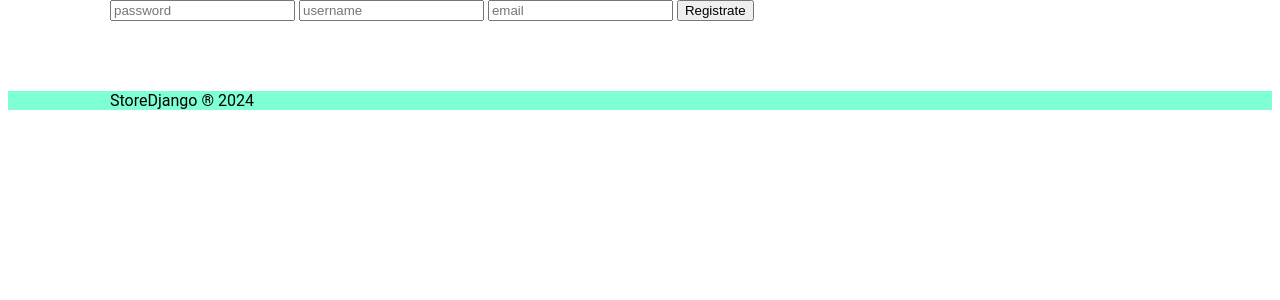
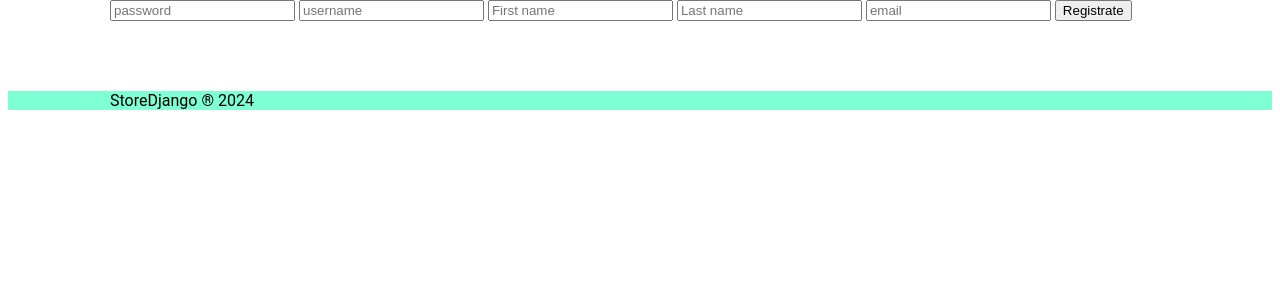
Before and after one commit to AramMadoyanMexaki/django-store, a Django app: page /register/ in a window 1280 px wide. Shown: the part 105-405 px from the top of the page. Run offline with Django 4.2, Linux system fonts and the light colour scheme.

Commit message:
Corrected login and register functions.

```diff
--- a/storeapp/templates/buy.html
+++ b/storeapp/templates/buy.html
@@ -8,6 +8,7 @@
         {% elif success %}
             <p class="success">{{ success }}</p>
         {% endif %}
+        <h1 class="product_name">{{product.name}}</h1>
         <input type="text" name="name" placeholder="Username" required value="{{ request.POST.name }}"><br>
         <input type="tel" name="phone" placeholder="phone" pattern="[0-9]{3}-[0-9]{2}-[0-9]{3}" required value="{{ request.POST.phone }}"><br>
         <input type="text" name="address" placeholder="123 Main St, City, Country" value="{{ request.POST.address }}"><br>
--- a/storeapp/templates/login.html
+++ b/storeapp/templates/login.html
@@ -8,7 +8,7 @@
         {% endif %}
         <br>
         <input name="pass" type="password" placeholder="password">
-        <input name="email" type="email" placeholder="email">
+        <input name="username" type="text" placeholder="username">
         <button class="login" type="submit">Log in</button><br><br>
         <a href="{% url 'register' %}">Sign up</a>
     </form>
--- a/storeapp/templates/register.html
+++ b/storeapp/templates/register.html
@@ -8,6 +8,8 @@
     {% endif %}
     <input name="pass" type="password" placeholder="password">
     <input name="username" type="text" placeholder="username">
+    <input name="first_name" type="text" placeholder="First name">
+    <input name="last_name" type="text" placeholder="Last name">
     <input name="email" type="email" placeholder="email">
     <button class="login" type="submit">Registrate</button>
 </form>
--- a/storeapp/urls.py
+++ b/storeapp/urls.py
@@ -8,7 +8,8 @@ urlpatterns = [
     path('', views.index, name="home"),
     path('category/<str:cats>', views.category, name="category"),
     path('add_product/', views.add_product, name="add"),
-    path('login/', views.login, name="login"),
+    path('login/', views._login, name="login"),
     path('register/', views.register, name="register"),
+    path('logout/', views._logout, name="logout"),
     path('buy/<int:id>/', views.buy, name="buy"),
 ] + static(settings.MEDIA_URL, document_root=settings.MEDIA_ROOT)
--- a/storeapp/views.py
+++ b/storeapp/views.py
@@ -1,5 +1,5 @@
 from django.shortcuts import render
-from django.http import HttpResponse, HttpResponseRedirect, Http404
+from django.http import HttpResponseRedirect, Http404
 from django.shortcuts import redirect, get_object_or_404
 from django.contrib.auth import authenticate, login, logout
 from .models import *
@@ -77,20 +77,25 @@ def buy(request, id):
 
             return render(request, "buy.html", {"message": "There is not enough product in stock.", "id": product.id, "product": product})
 
-    return HttpResponseRedirect("/login/")
+        return HttpResponseRedirect("/login/")
+
+    return render(request, "buy.html", {"id": product.id, "product": product})
 
 
-def login(request):
+def _login(request):
     if request.method == "GET":
         return render(request, "login.html", {})
 
     password = request.POST["pass"]
-    email = request.POST["email"]
+    username = request.POST["username"]
 
-    user = authenticate(password=password, email=email)
+    print("Entered password " + password + "\n" + "Entered username" + username)
+
+    user = authenticate(request, username=username, password=password)
+    print("User ", user)
     if user:
         login(request, user)
-        return HttpResponseRedirect("/buy/")
+        return HttpResponseRedirect("/")
 
     return render(request, "login.html", {"error": "Failed to login to account"})
 
@@ -102,8 +107,22 @@ def register(request):
     password = request.POST["pass"]
     email = request.POST["email"]
     username = request.POST["username"]
+    first_name = request.POST["first_name"]
+    last_name = request.POST["last_name"]
 
-    user = User.objects.create_user(password= password, email=email, username=username)
+    user = User.objects.create_user(
+        password= password,
+        email=email,
+        first_name=first_name,
+        last_name=last_name,
+        username=username
+    )
+
     user.save()
 
     return HttpResponseRedirect("/login/")
+
+
+def _logout(request):
+    logout(request)
+    return HttpResponseRedirect("/login/")
```
Also changed, not shown: storeapp/admin.py (+14 -2 lines).
